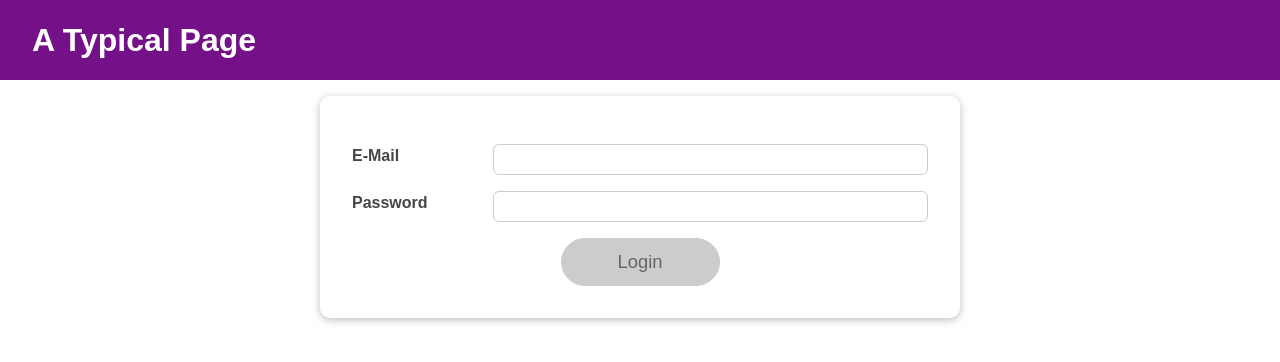
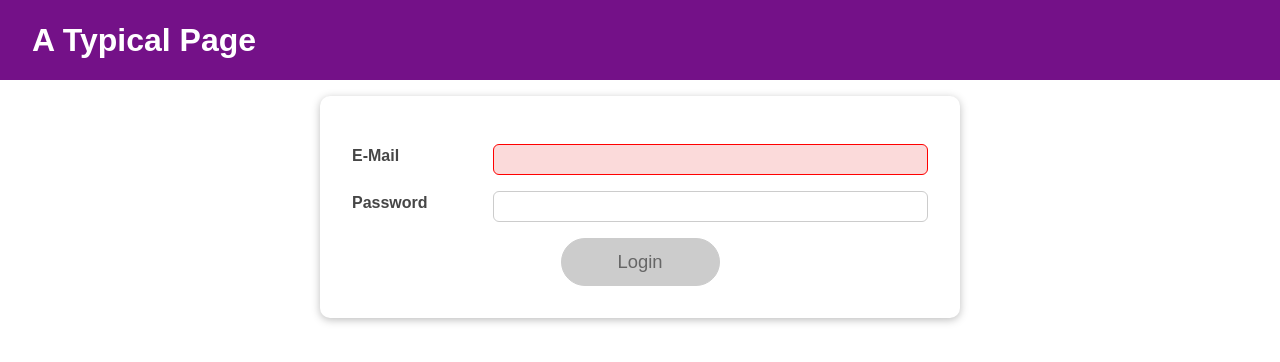
Before and after one commit to SDE-ADNAN/maximillians_sec10_rsideEffects_sideEffects_reducers_contextapi, a React (Create React App) app: page / in a window 1280 px wide. Shown: the top 362 px of the page. Built offline with nearby package versions, Linux system fonts and the light colour scheme.

Commit message:
added the code for 116th lecture of udemy react

```diff
--- a/src/components/Login/Login.js
+++ b/src/components/Login/Login.js
@@ -21,7 +21,10 @@ const Login = (props) => {
   const [passwordIsValid, setPasswordIsValid] = useState();
   const [formIsValid, setFormIsValid] = useState(false);
 
-  const [emailState, dispatchEmail] = useReducer(emailReducer, {});
+  const [emailState, dispatchEmail] = useReducer(emailReducer, {
+    value: "",
+    isValid: false,
+  });
 
   // useEffect(() => {
   //   const identifier = setTimeout(() => {
```
